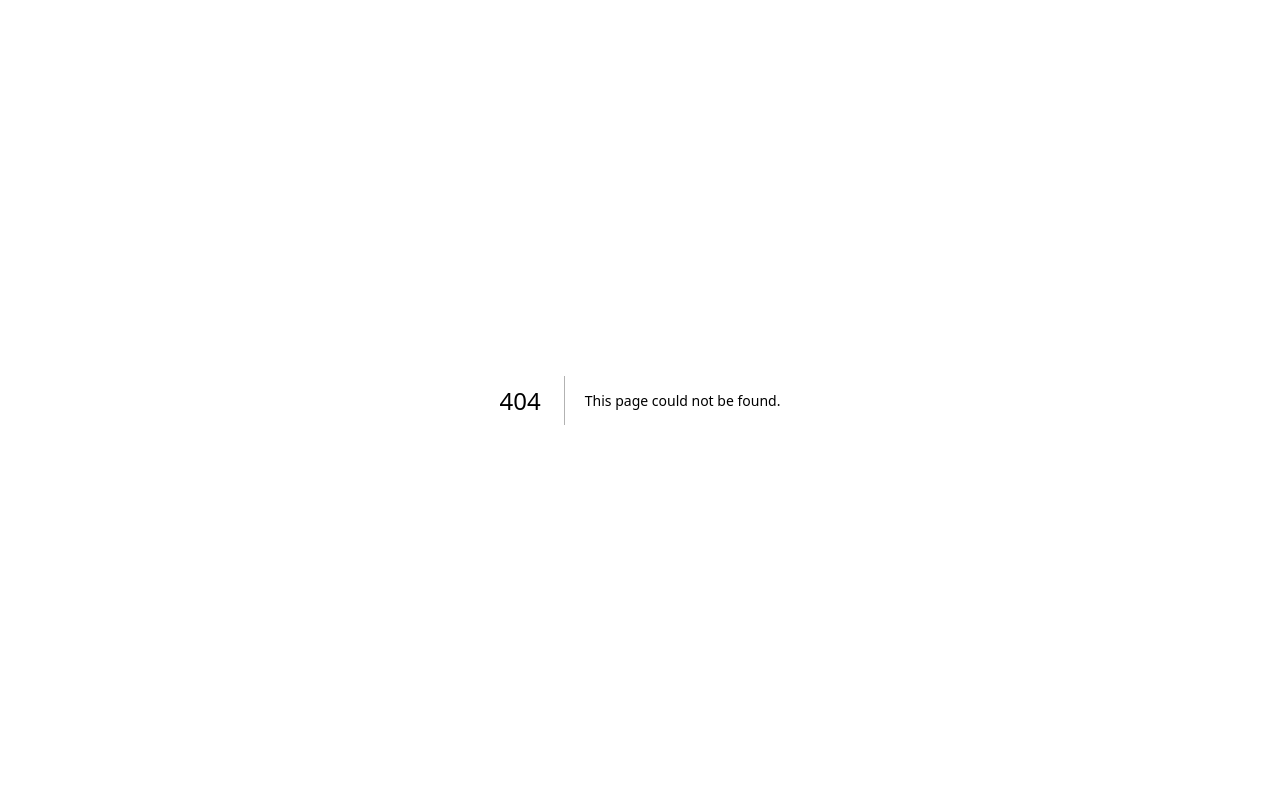
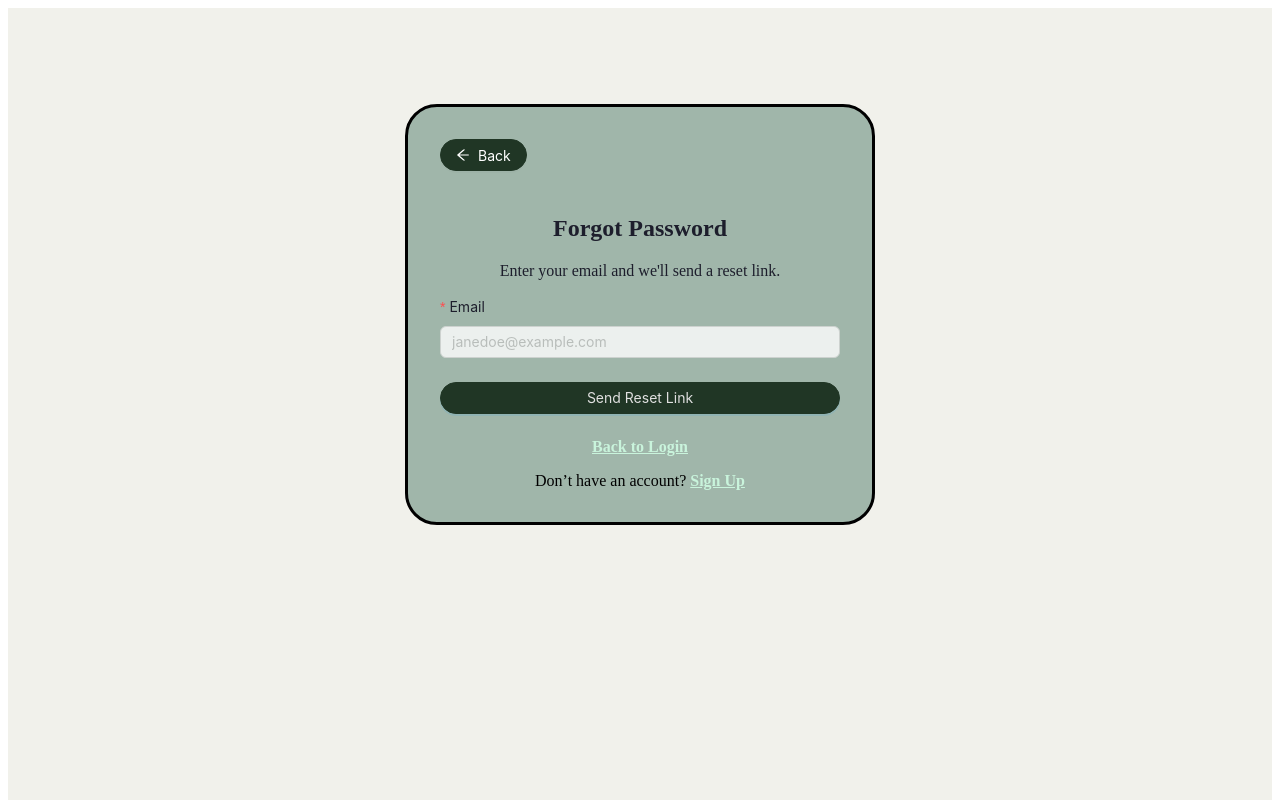
Before and after one commit to violetyousif/Methuselah, a Next.js app: page /forgot-password in a window 1280 px wide. Before the commit this address had no page. Shown: the top 800 px of the page. Built offline with nearby package versions, Linux system fonts and the light colour scheme.

Commit message:
Add forgot password page and route integration
- Created forgot-password.tsx page
- Added navigation links to login, register, and home
endpoint
- Matched UI styling with login and register pages

```diff
--- /dev/null
+++ b/src/pages/forgot-password.tsx
@@ -0,0 +1,134 @@
+// Name: Mohammad Hoque
+// Description: Forgot Password page – allows users to request a reset link
+// Date: 06/01/2025
+
+import React from 'react';
+import { Form, Input, Button, message } from 'antd';
+import Link from 'next/link';
+import { ArrowLeftOutlined } from '@ant-design/icons';
+
+function ForgotPassword() {
+  const [form] = Form.useForm();
+
+  const onFinish = async (values: any) => {
+    try {
+      const response = await fetch('http://localhost:8080/api/forgot-password', {
+        method: 'POST',
+        headers: { 'Content-Type': 'application/json' },
+        body: JSON.stringify(values),
+      });
+      const data = await response.json();
+      if (response.ok) {
+        message.success('Password reset link sent. Please check your email.');
+        form.resetFields();
+      } else {
+        message.error(data.message || 'Unable to send reset link.');
+      }
+    } catch (err) {
+      message.error('Server error. Please try again later.');
+    }
+  };
+
+  return (
+    <div style={styles.page}>
+      <div style={styles.card}>
+
+        {/* Back Button to Home */}
+        <Link href="/">
+          <Button icon={<ArrowLeftOutlined />} style={styles.backButton}>
+            Back
+          </Button>
+        </Link>
+
+        <h2 style={styles.header}>Forgot Password</h2>
+        <p style={styles.subtext}>Enter your email and we'll send a reset link.</p>
+
+        <Form form={form} layout="vertical" onFinish={onFinish}>
+          <Form.Item
+            label={<span style={styles.label}>Email</span>}
+            name="email"
+            rules={[
+              { required: true, message: 'Please enter your email' },
+              { type: 'email', message: 'Please enter a valid email' },
+            ]}
+          >
+            <Input placeholder="janedoe@example.com" style={styles.placeholderStyle} />
+          </Form.Item>
+
+          <Form.Item>
+            <Button type="primary" htmlType="submit" block style={styles.submitButton}>
+              Send Reset Link
+            </Button>
+          </Form.Item>
+        </Form>
+
+        {/* Navigation Links */}
+        <div style={styles.linkGroup}>
+          <div>
+            <Link href="/login" style={styles.linkColor}>Back to Login</Link>
+          </div>
+          <div style={{ marginTop: '1rem' }}>
+            Don’t have an account? <Link href="/register" style={styles.linkColor}>Sign Up</Link>
+          </div>
+        </div>
+      </div>
+    </div>
+  );
+}
+
+export default ForgotPassword;
+
+const styles = {
+  page: {
+    backgroundColor: '#F1F1EB',
+    minHeight: '100vh',
+    padding: '6rem',
+  },
+  card: {
+    maxWidth: 400,
+    margin: 'auto',
+    padding: '2rem',
+    backgroundColor: '#A0B6AA',
+    borderRadius: '2rem',
+    border: '3px solid',
+  },
+  backButton: {
+    marginBottom: '24px',
+    backgroundColor: '#203625',
+    color: 'white',
+    borderColor: '#203625',
+    borderRadius: '9999px',
+  },
+  header: {
+    color: '#1D1E2C',
+    textAlign: 'center' as const,
+    fontWeight: 'bold' as const,
+  },
+  subtext: {
+    textAlign: 'center' as const,
+    marginBottom: '1rem',
+    color: '#1D1E2C',
+  },
+  label: {
+    color: '#1D1E2C',
+  },
+  placeholderStyle: {
+    opacity: 0.8,
+    color: '#1D1E2C',
+  },
+  submitButton: {
+    backgroundColor: '#203625',
+    borderColor: '#203625',
+    color: '#e0e0e0',
+    borderRadius: '1rem',
+  },
+  linkColor: {
+    color: '#C9F4DC',
+    fontWeight: '600' as const,
+    textDecoration: 'underline' as const,
+  },
+  linkGroup: {
+    textAlign: 'center' as const,
+    marginTop: '1.5rem',
+  },
+};
--- a/src/pages/login.tsx
+++ b/src/pages/login.tsx
@@ -7,6 +7,11 @@
 // Edited by: Violet Yousif
 // Date: 06/01/2025
 // Reformatted the code to simplify project's coding style.
+
+// Modified by: Mohammad Hoque
+// Date: 06/01/2025
+// Description: Added "Forgot Password?" link below password field
+
 
 import React from 'react';
 import { Form, Input, Button, message } from 'antd';
@@ -73,6 +78,14 @@ function Login() {
             <Input.Password />
           </Form.Item>
 
+          <Form.Item>
+            <div style={{ textAlign: 'right' }}>
+              <Link href="/forgot-password" style={{ color: '#203625', fontWeight: 'bold' }}>
+                Forgot your password?
+              </Link>
+            </div>
+          </Form.Item>
+
           <Form.Item style={styles.submitContainer}>
             <Button type="primary" htmlType="submit" style={styles.submitButton}>
               Submit
```
